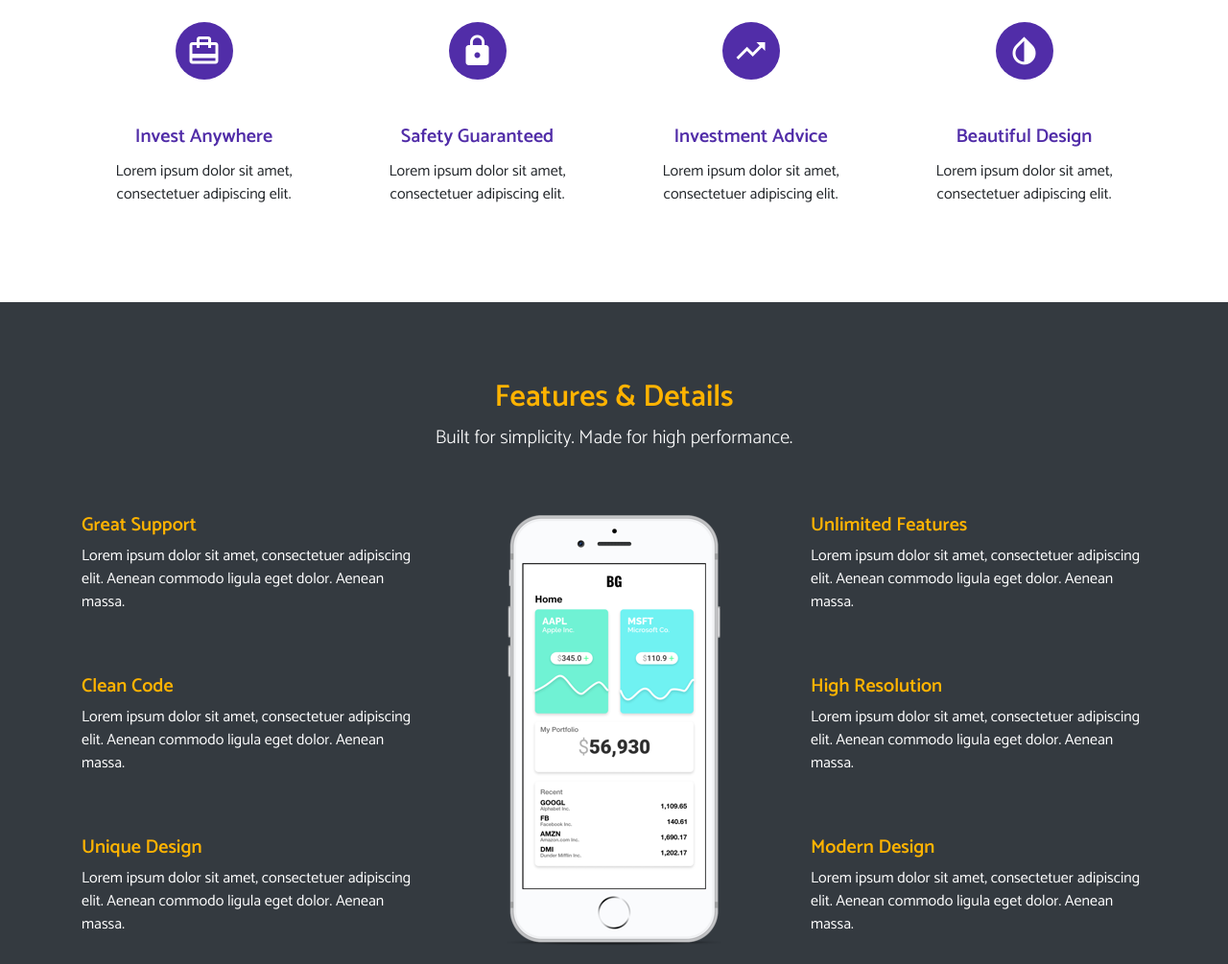
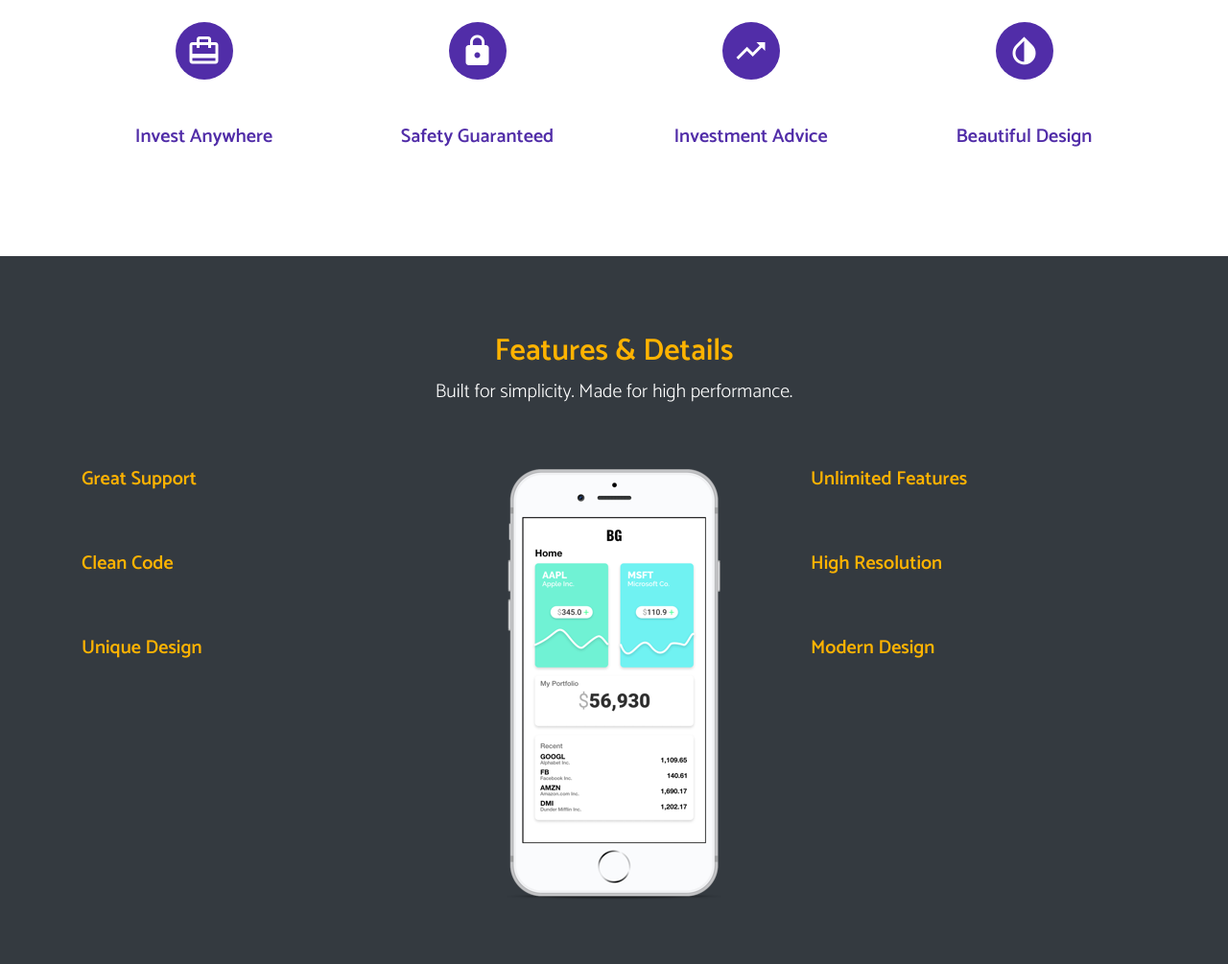
Before and after one commit to BraveGroupInc/bravegroupinc.github.io, a plain HTML site: page index.html in a window 1280 px wide. Shown: the part 1001-2006 px from the top of the page at 96% size. Drawn offline with nearby package versions, Linux system fonts and the light colour scheme.

Commit message:
Update index.html

```diff
--- a/index.html
+++ b/index.html
@@ -49,12 +49,10 @@
                         <h1>BraveGroup</h1>
                         <h2>An innovative <span class="text-orange">investment</span> app that you
                             can trust on</h2>
-                        <iframe src="http://free.timeanddate.com/countdown/i6j50tfy/n198/cf100/cm0/cu4/ct0/cs0/ca0/cr0/ss0/cac000/cpc000/pcfff/tcfff/fs100/szw576/szh243/tat/tac000/tpc000/mac000/mpc000/iso2018-12-13T19:00:00" allowTransparency="true" frameborder="0" width="576" height="243"></iframe>
-                       <!--
+
                         <p class="mt-4 lead">
                             BraveGroup revolutionizes investing. Using machine learning and the sharing economy, BraveGroup allows you to invest in the stock market for free, directly from your phone.
                         </p>
-                        -->
                         <p class="mt-5">
                             <a href="#"><img src="img/apple_store.png" class="store-img"/> </a>
                         </p>
@@ -85,7 +83,7 @@
                                     <i class="material-icons dp36">card_travel</i>
                                 </div>
                                 <h5 class="card-title text-primary pt-5">Invest Anywhere</h5>
-                                <p class="card-text">Lorem ipsum dolor sit amet, consectetuer adipiscing elit.</p>
+                                <p class="card-text"></p>
                             </div>
                         </div>
                     </div>
@@ -96,7 +94,7 @@
                                     <i class="material-icons dp36">https</i>
                                 </div>
                                 <h5 class="card-title text-primary pt-5">Safety Guaranteed</h5>
-                                <p class="card-text">Lorem ipsum dolor sit amet, consectetuer adipiscing elit.</p>
+                                <p class="card-text"></p>
                             </div>
                         </div>
                     </div>
@@ -107,7 +105,7 @@
                                     <i class="material-icons dp36">trending_up</i>
                                 </div>
                                 <h5 class="card-title text-primary pt-5">Investment Advice</h5>
-                                <p class="card-text">Lorem ipsum dolor sit amet, consectetuer adipiscing elit.</p>
+                                <p class="card-text"></p>
                             </div>
                         </div>
                     </div>
@@ -118,7 +116,7 @@
                                     <i class="material-icons dp36">invert_colors</i>
                                 </div>
                                 <h5 class="card-title text-primary pt-5">Beautiful Design</h5>
-                                <p class="card-text">Lorem ipsum dolor sit amet, consectetuer adipiscing elit.</p>
+                                <p class="card-text"></p>
                             </div>
                         </div>
                     </div>
@@ -140,22 +138,22 @@
                 <div class="row d-md-flex mt-5">
                     <div class="col-sm-4 wow fadeIn">
                         <h5 class="text-orange">Great Support</h5>
-                        <p>Lorem ipsum dolor sit amet, consectetuer adipiscing elit. Aenean commodo ligula eget dolor. Aenean massa.</p>
+                        <p></p>
                         <h5 class="text-orange pt-5">Clean Code</h5>
-                        <p>Lorem ipsum dolor sit amet, consectetuer adipiscing elit. Aenean commodo ligula eget dolor. Aenean massa.</p>
+                        <p></p>
                         <h5 class="text-orange pt-5">Unique Design</h5>
-                        <p>Lorem ipsum dolor sit amet, consectetuer adipiscing elit. Aenean commodo ligula eget dolor. Aenean massa.</p>
+                        <p></p>
                     </div>
                     <div class="col-sm-4 wow fadeIn">
                         <img class="img-fluid mx-auto d-block pb-3" src="img/shot-3.png" alt="Gallery">
                     </div>
                     <div class="col-sm-4 wow fadeIn">
                         <h5 class="text-orange">Unlimited Features</h5>
-                        <p>Lorem ipsum dolor sit amet, consectetuer adipiscing elit. Aenean commodo ligula eget dolor. Aenean massa.</p>
+                        <p></p>
                         <h5 class="text-orange pt-5">High Resolution</h5>
-                        <p>Lorem ipsum dolor sit amet, consectetuer adipiscing elit. Aenean commodo ligula eget dolor. Aenean massa.</p>
+                        <p></p>
                         <h5 class="text-orange pt-5">Modern Design</h5>
-                        <p>Lorem ipsum dolor sit amet, consectetuer adipiscing elit. Aenean commodo ligula eget dolor. Aenean massa.</p>
+                        <p></p>
                     </div>
                 </div>
             </div>
```
